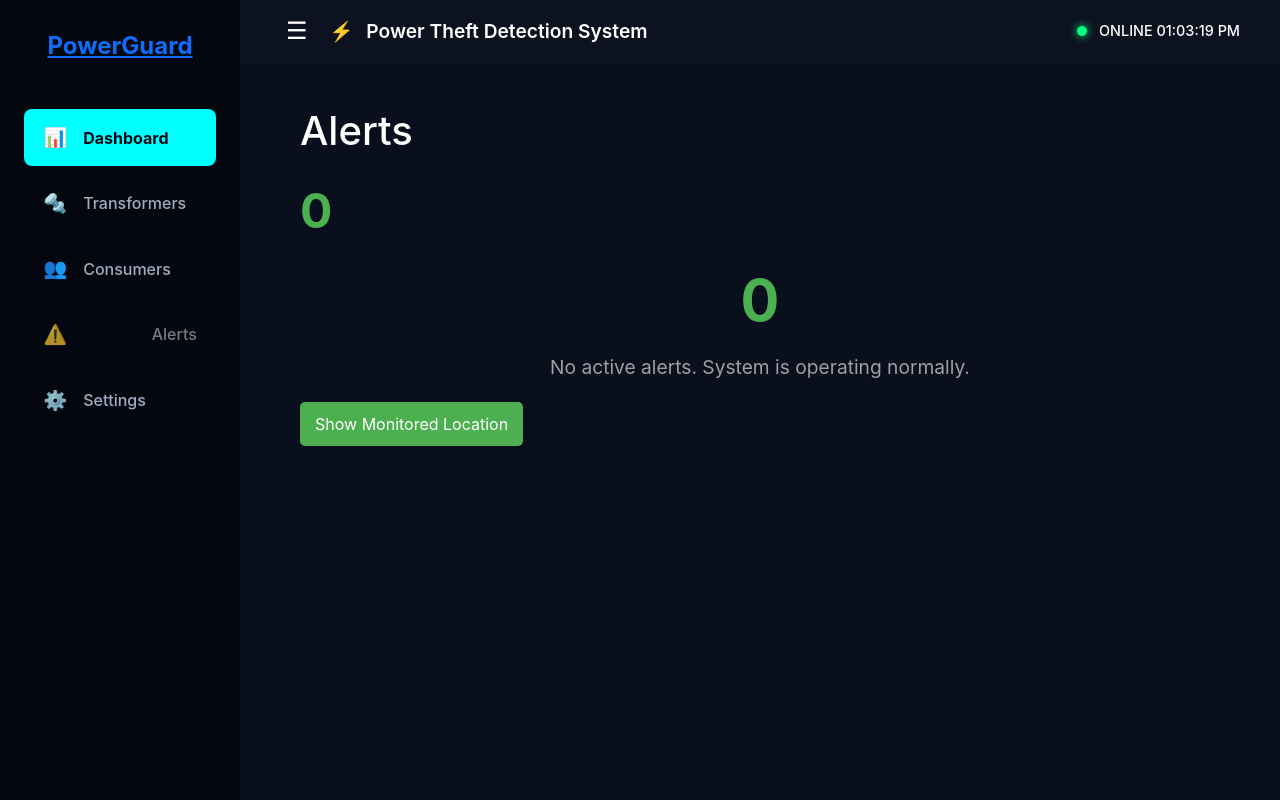
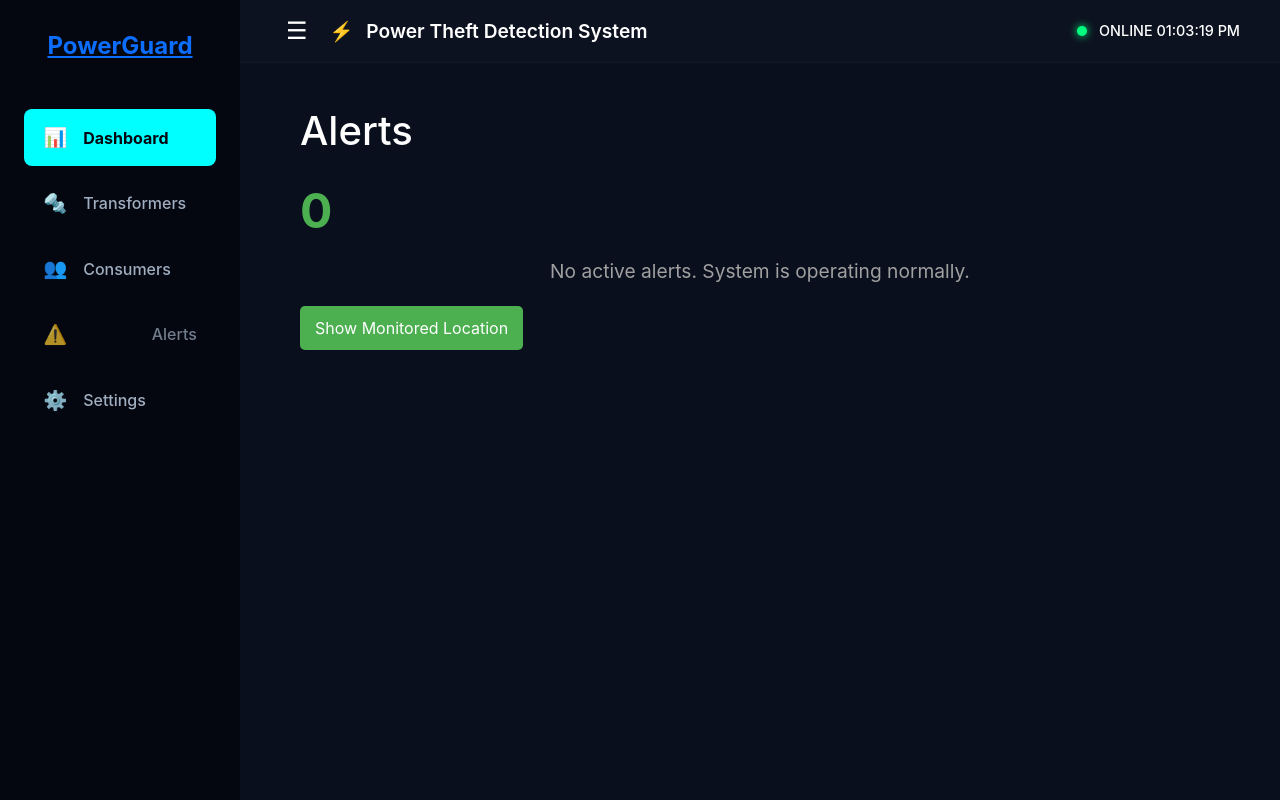
Before and after one commit to ManassehG/Final-year-project-website, a React (Vite) app: page /alerts in a window 1280 px wide. Built offline with nearby package versions, Linux system fonts and the light colour scheme; no server answers; the database is empty.

Commit message:
Fix 0 and 1 in display

```diff
--- a/src/App.jsx
+++ b/src/App.jsx
@@ -72,8 +72,13 @@ function App() {
   const consumerArray = consumers ? Object.values(consumers) : [];
   const totalConsumerCurrent = consumerArray.reduce((acc, consumer) => acc + (consumer.currentLevel || 0), 0);
   const currentDifference = mainTransformer.currentLevel - totalConsumerCurrent;
-  const theftThreshold = 0.15 * mainTransformer.currentLevel;
+  const theftThreshold = 0.05 * mainTransformer.currentLevel;
   const isTheft = currentDifference > theftThreshold;
+
+  console.log("mainTransformer.currentLevel", mainTransformer.currentLevel);
+  console.log("totalConsumerCurrent", totalConsumerCurrent);
+  console.log("currentDifference", currentDifference);
+  console.log("isTheft", isTheft);
 
   return (
     <div className={`app-layout ${isSidebarCollapsed ? 'sidebar-collapsed' : ''}`}>
--- a/src/components/AlertsPage.jsx
+++ b/src/components/AlertsPage.jsx
@@ -32,9 +32,6 @@ const AlertsPage = ({ isTheft, theftLocation, externalMapUrl, transformer, toggl
           </div>
         ) : (
           <div className="no-alerts">
-            <div className={`alert-status ${isTheft ? 'theft-detected' : 'no-theft'}`}>
-                0
-            </div>
             <p>No active alerts. System is operating normally.</p>
           </div>
         )}
```
